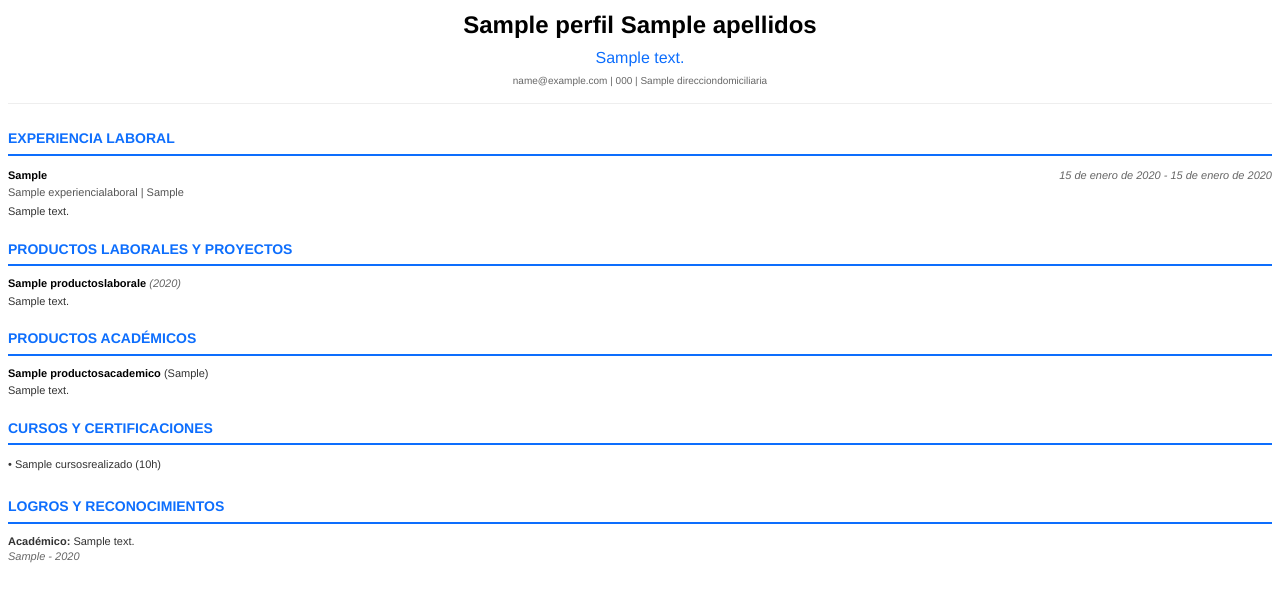
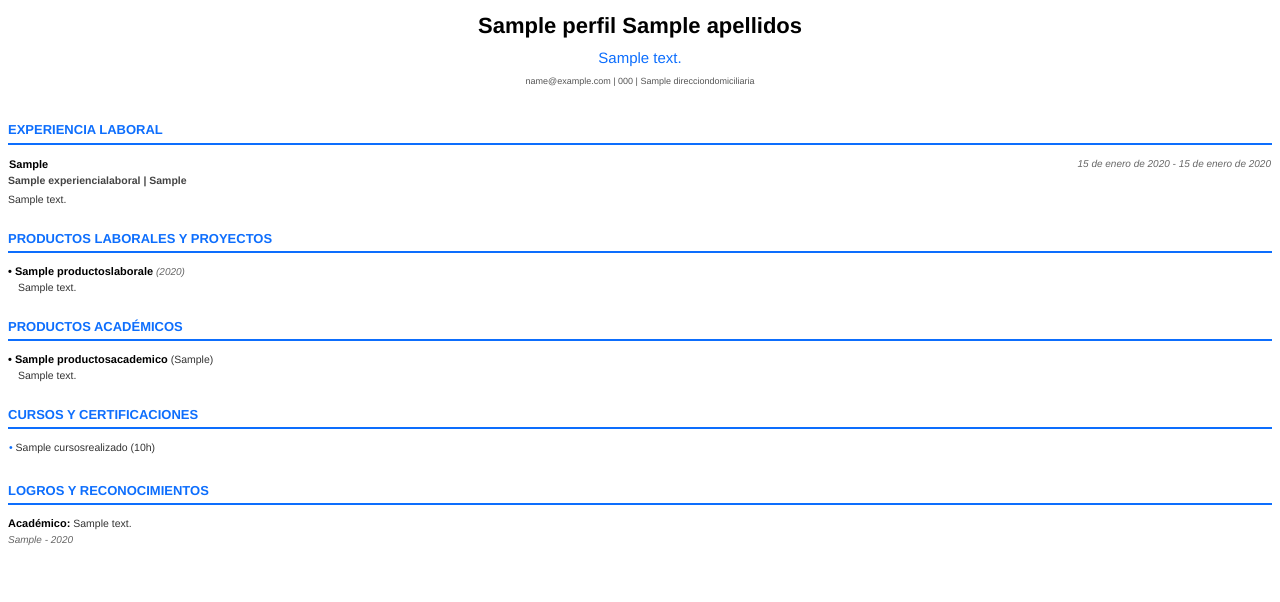
Before and after one commit to 10SEBASG01/CV-JANDRY-GUARANDA, a Django app: template Perfil/templates/cv_pdf_maestro.html in a window 1280 px wide. Shown: the top 602 px of the page. Run offline with Django 5.2, Linux system fonts and the light colour scheme; tables that the repository leaves empty hold one stand-in row (values such as "Sample post"); the template is opened without the code that fills it: values that come from a table or form of the project are taken from there, most other values are stand-ins (such as "Sample title", 1, 10 or a date in 2020).

Commit message:
Vigesimo Sexto Commit Proyecto

```diff
--- a/Perfil/templates/cv_pdf_maestro.html
+++ b/Perfil/templates/cv_pdf_maestro.html
@@ -3,59 +3,67 @@
 <head>
     <meta charset="UTF-8">
     <style>
-        /* Estilos optimizados para xhtml2pdf */
         @page {
             size: a4;
-            margin: 1cm;
+            margin: 1.5cm;
+            @bottom-right {
+                content: "Página " counter(page) " de " counter(pages);
+                font-size: 9px;
+            }
         }
         body {
             background-color: white;
             font-family: Helvetica, Arial, sans-serif;
-            font-size: 11px;
+            font-size: 10.5px;
             color: #333;
-            line-height: 1.4;
+            line-height: 1.5;
         }
         .container { width: 100%; }
-        .seccion { margin-bottom: 20px; }
+        /* Evita que una sección se corte a la mitad entre dos páginas */
+        .seccion { margin-bottom: 20px; border-top: 0.1pt solid #ffffff; }
         .titulo-seccion {
-            border-bottom: 2px solid #0d6efd;
+            border-bottom: 1.5pt solid #0d6efd;
             color: #0d6efd;
             font-weight: bold;
             text-transform: uppercase;
-            padding-bottom: 5px;
+            padding-bottom: 3px;
             margin-bottom: 10px;
-            font-size: 14px;
+            font-size: 13px;
         }
         .header-cv {
-            text-align: center;
-            margin-bottom: 25px;
-            border-bottom: 1px solid #eee;
-            padding-bottom: 15px;
+            margin-bottom: 20px;
+            padding-bottom: 10px;
         }
-        .nombre { font-size: 24px; font-weight: bold; margin: 0; color: #000; }
-        .subtitulo { font-size: 16px; color: #0d6efd; margin: 5px 0; }
-        .contacto { color: #666; font-size: 10px; }
-        .item-titulo { font-weight: bold; color: #000; }
-        .fecha { color: #666; font-style: italic; }
-        .texto-secundario { color: #555; }
+        .nombre { font-size: 22px; font-weight: bold; margin: 0; color: #000; text-align: center; }
+        .subtitulo { font-size: 15px; color: #0d6efd; margin: 5px 0; text-align: center; }
+        .contacto { color: #555; font-size: 9px; text-align: center; margin-top: 5px; }
+        .item-titulo { font-weight: bold; color: #000; font-size: 11px; }
+        .fecha { color: #666; font-style: italic; font-size: 10px; }
         table { width: 100%; border-collapse: collapse; }
-        td { vertical-align: top; padding: 2px 0; }
+        td { vertical-align: top; }
+        .descripcion { margin-top: 3px; text-align: justify; }
     </style>
 </head>
 <body>
     <div class="container">
         <div class="header-cv">
-            <div class="nombre">{{ perfil.nombres }} {{ perfil.apellidos }}</div>
-            <div class="subtitulo">{{ perfil.descripcionperfil }}</div>
-            <div class="contacto">
-                {{ perfil.email_contacto }} | {{ perfil.telefonofijo }} | {{ perfil.direcciondomiciliaria }}
-            </div>
+            <table style="width: 100%;">
+                <tr>
+                    <td style="text-align: center;">
+                        <div class="nombre">{{ perfil.nombres }} {{ perfil.apellidos }}</div>
+                        <div class="subtitulo">{{ perfil.descripcionperfil }}</div>
+                        <div class="contacto">
+                            {{ perfil.email_contacto }} | {{ perfil.telefonofijo }} | {{ perfil.direcciondomiciliaria }}
+                        </div>
+                    </td>
+                </tr>
+            </table>
         </div>
 
         <div class="seccion">
             <div class="titulo-seccion">Experiencia Laboral</div>
             {% for exp in experiencias %}
-                <div style="margin-bottom: 12px;">
+                <div style="margin-bottom: 10px; pdf-keep-with-next: true;">
                     <table style="width: 100%;">
                         <tr>
                             <td class="item-titulo">{{ exp.cargodesempenado }}</td>
@@ -64,8 +72,8 @@
                             </td>
                         </tr>
                     </table>
-                    <div class="texto-secundario">{{ exp.nombrempresa }} | {{ exp.lugarempresa }}</div>
-                    <div style="margin-top: 4px;">{{ exp.descripcionfunciones }}</div>
+                    <div style="color: #444; font-weight: bold;">{{ exp.nombrempresa }} | {{ exp.lugarempresa }}</div>
+                    <div class="descripcion">{{ exp.descripcionfunciones }}</div>
                 </div>
             {% endfor %}
         </div>
@@ -74,9 +82,9 @@
             <div class="titulo-seccion">Productos Laborales y Proyectos</div>
             {% for lab in laborales %}
                 <div style="margin-bottom: 8px;">
-                    <span class="item-titulo">{{ lab.nombreproducto }}</span>
+                    <span class="item-titulo">• {{ lab.nombreproducto }}</span>
                     {% if lab.fechaproducto %}<span class="fecha">({{ lab.fechaproducto|date:"Y" }})</span>{% endif %}
-                    <p style="margin: 2px 0;">{{ lab.descripcion }}</p>
+                    <div style="padding-left: 10px;">{{ lab.descripcion }}</div>
                 </div>
             {% endfor %}
         </div>
@@ -85,8 +93,9 @@
             <div class="titulo-seccion">Productos Académicos</div>
             {% for acad in academicos %}
                 <div style="margin-bottom: 8px;">
-                    <span class="item-titulo">{{ acad.nombrerecurso }}</span> ({{ acad.clasificador }})
-                    <p style="margin: 2px 0;">{{ acad.descripcion }}</p>
+                    <span class="item-titulo">• {{ acad.nombrerecurso }}</span>
+                    <span class="texto-secundario">({{ acad.clasificador }})</span>
+                    <div style="padding-left: 10px;">{{ acad.descripcion }}</div>
                 </div>
             {% endfor %}
         </div>
@@ -96,8 +105,8 @@
             <table style="width: 100%;">
                 {% for curso in cursos %}
                     {% if forloop.counter0|divisibleby:2 %}<tr>{% endif %}
-                        <td style="width: 50%; padding-bottom: 5px;">
-                            • {{ curso.nombrecurso }} ({{ curso.totalhoras }}h)
+                        <td style="width: 50%; padding-bottom: 4px;">
+                            <span style="color: #0d6efd;">&bull;</span> {{ curso.nombrecurso }} ({{ curso.totalhoras }}h)
                         </td>
                     {% if forloop.counter|divisibleby:2 or forloop.last %}</tr>{% endif %}
                 {% endfor %}
@@ -108,7 +117,7 @@
             <div class="titulo-seccion">Logros y Reconocimientos</div>
             {% for rec in reconocimientos %}
                 <div style="margin-bottom: 8px;">
-                    <strong>{{ rec.tiporeconocimiento }}:</strong> {{ rec.descripcionreconocimiento }}
+                    <span class="item-titulo">{{ rec.tiporeconocimiento }}:</span> {{ rec.descripcionreconocimiento }}
                     <div class="fecha">{{ rec.entidadpatrocinadora }} - {{ rec.fechareconocimiento|date:"Y" }}</div>
                 </div>
             {% endfor %}
```
Also changed, not shown: Perfil/views.py (+14 -17 lines).
